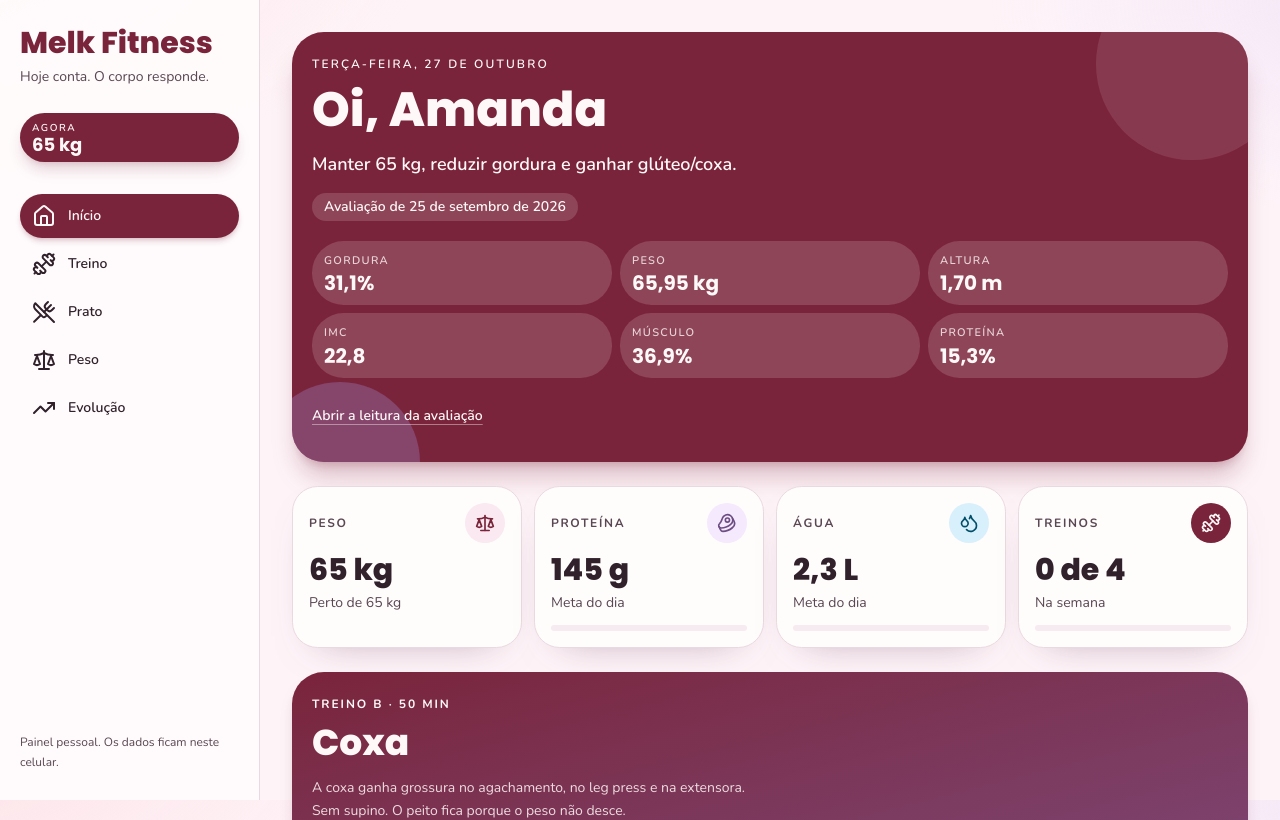
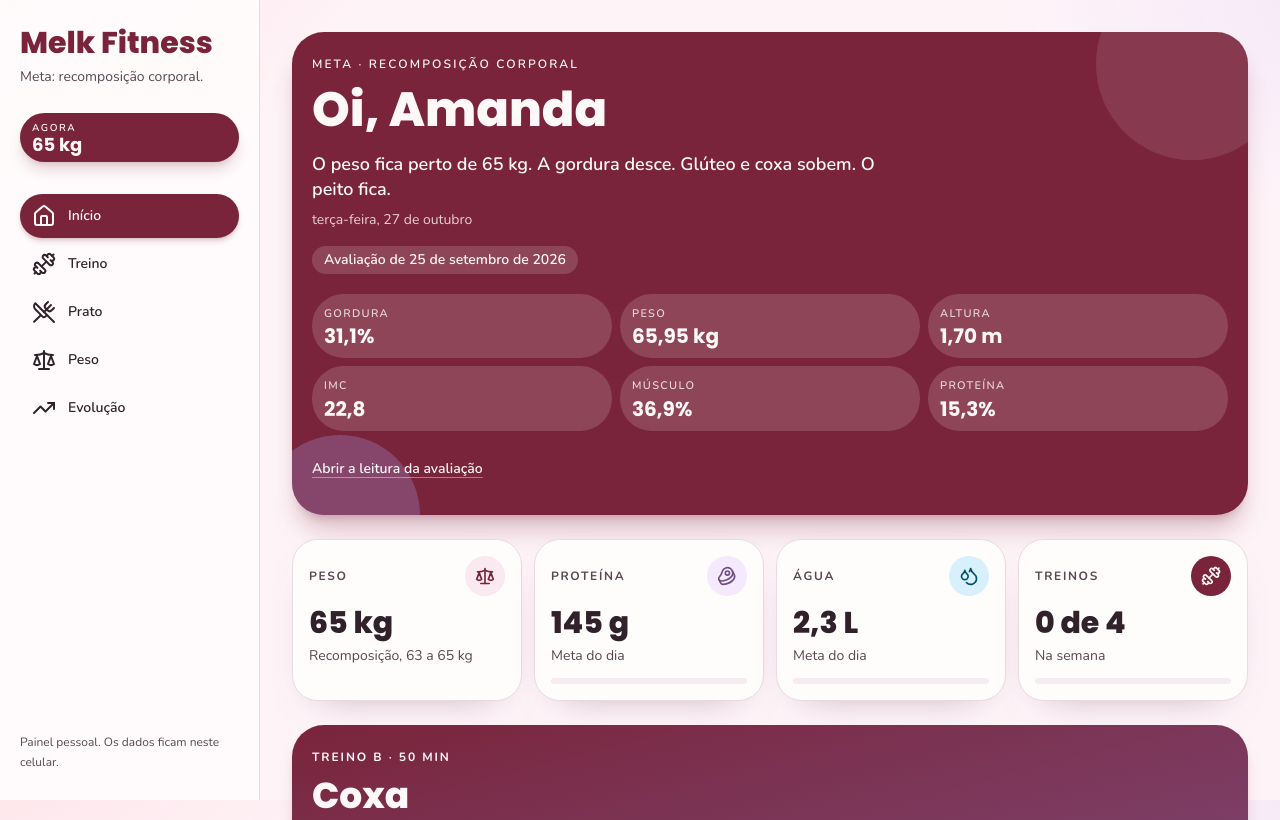
Before and after one commit to Gabriel7z/Melk-Fitness, a Next.js app: page / in a window 1280 px wide. Shown: the top 820 px of the page. Built offline with nearby package versions, Linux system fonts and the light colour scheme.

Commit message:
Deixa a meta dela explícita: recomposição corporal.
Co-authored-by: ggabriel.ferreira.099 <ggabriel.ferreira.099@gmail.com>

```diff
--- a/src/app/page.tsx
+++ b/src/app/page.tsx
@@ -108,13 +108,17 @@ export default function HomePage() {
           aria-hidden
         />
         <p className="relative text-xs font-semibold tracking-[0.18em] uppercase">
-          {today ? formatLongDate(today.key) : "Seu painel"}
+          Meta · recomposição corporal
         </p>
         <h1 className="font-heading relative mt-2 text-4xl leading-tight font-extrabold md:text-5xl">
           {name ? `Oi, ${name}` : "Oi"}
         </h1>
         <p className="relative mt-3 max-w-xl text-lg leading-snug font-semibold">
-          Manter 65 kg, reduzir gordura e ganhar glúteo/coxa.
+          O peso fica perto de 65 kg. A gordura desce. Glúteo e coxa sobem. O
+          peito fica.
+        </p>
+        <p className="relative mt-2 text-sm text-primary-foreground/80">
+          {today ? formatLongDate(today.key) : "Sem dieta de emagrecer."}
         </p>
         <p className="relative mt-4 inline-flex rounded-full bg-white/15 px-3 py-1 text-sm font-semibold">
           Avaliação de {BODY_SCAN.dateLabel}
@@ -142,7 +146,7 @@ export default function HomePage() {
           icon={Scale}
           label="Peso"
           value={formatWeight(profile.weightKg)}
-          hint="Perto de 65 kg"
+          hint="Recomposição, 63 a 65 kg"
           tone="rose"
           delay="40ms"
         />
@@ -205,7 +209,7 @@ export default function HomePage() {
           Objetivos
         </h2>
         <p className="mt-1 text-sm leading-relaxed text-muted-foreground">
-          O foco é glúteo e coxa. A barriga desce com a gordura. O peito fica.
+          Uma meta só: recomposição corporal. A forma muda. A balança não vai para 60 kg.
         </p>
         <div className="mt-4 grid gap-3 sm:grid-cols-2">
           {GOALS.map((goal, index) => (
--- a/src/app/peso/page.tsx
+++ b/src/app/peso/page.tsx
@@ -35,15 +35,15 @@ export default function PesoPage() {
   return (
     <div>
       <PageHeader
-        eyebrow="Peso ideal"
+        eyebrow="A meta dela"
         title={
           usingScan
-            ? "O peso fica. A gordura sai."
+            ? "Recomposição corporal"
             : `${formatWeight(live.weightKg)} não é uma sentença.`
         }
       >
         {usingScan
-          ? `Com 1,70 m, ${formatWeight(live.weightKg)} já é um peso de ficar. A última avaliação, de ${BODY_SCAN.dateLabel}, mostrou gordura alta (${formatNumber(BODY_SCAN.fatPercent, 1)}%) e músculo esquelético já excelente (${formatNumber(BODY_SCAN.skeletalMusclePercent, 1)}%). A proteína da ficha veio baixa. O plano é perder gordura e ganhar massa, com a balança entre ${formatNumber(live.weightKg - 2, 0)} e ${formatNumber(live.weightKg, 0)} kg.`
+          ? `A meta é recomposição: perder gordura e ganhar músculo no glúteo e na coxa, com o peito no lugar. Com 1,70 m, ${formatWeight(live.weightKg)} já é um peso de ficar. A avaliação de ${BODY_SCAN.dateLabel} mostrou gordura alta (${formatNumber(BODY_SCAN.fatPercent, 1)}%) e músculo esquelético excelente (${formatNumber(BODY_SCAN.skeletalMusclePercent, 1)}%). A balança fica entre ${formatNumber(live.weightKg - 2, 0)} e ${formatNumber(live.weightKg, 0)} kg.`
           : "O mesmo peso é definição em uma altura e é ajuste em outra. Para glúteo maior, coxa grossa, barriga chapada e peito no lugar, a faixa importa mais do que um número redondo."}
       </PageHeader>
 
--- a/src/app/prato/page.tsx
+++ b/src/app/prato/page.tsx
@@ -34,7 +34,7 @@ export default function PratoPage() {
   return (
     <div>
       <PageHeader eyebrow="Alimentação" title="Você vai comer.">
-        Sem superávit: o peso não sobe. A ficha marcou a proteína como baixa,
+        A comida serve a recomposição corporal. Sem superávit: o peso não sobe. A ficha marcou a proteína como baixa,
         então ela fica alta aqui para o músculo entrar no lugar da gordura. O
         carboidrato do dia de treino segura o glúteo e o peito.
       </PageHeader>
--- a/src/components/app-shell.tsx
+++ b/src/components/app-shell.tsx
@@ -50,7 +50,7 @@ export function AppShell({ children }: { children: React.ReactNode }) {
           Melk Fitness
         </Link>
         <p className="mt-2 text-sm leading-relaxed text-muted-foreground">
-          Hoje conta. O corpo responde.
+          Meta: recomposição corporal.
         </p>
         <div className="mt-6">
           <WeightPill value={weight} />
@@ -95,7 +95,7 @@ export function AppShell({ children }: { children: React.ReactNode }) {
               Melk Fitness
             </Link>
             <p className="mt-2 max-w-[16rem] text-sm leading-snug text-muted-foreground">
-              Hoje conta. O corpo responde.
+              Meta: recomposição corporal.
             </p>
           </div>
           <WeightPill value={weight} />
--- a/src/components/scan-card.tsx
+++ b/src/components/scan-card.tsx
@@ -31,8 +31,9 @@ export function ScanCard({ compact = false }: { compact?: boolean }) {
           1,70 m, IMC {formatNumber(BODY_SCAN.bmi, 1)}. Gordura alta. Músculo
           esquelético {formatNumber(BODY_SCAN.skeletalMusclePercent, 1)}%, já
           excelente. Proteína da ficha,{" "}
-          {formatNumber(BODY_SCAN.proteinPercent, 1)}%, veio baixa. A meta de
-          hoje é o peso parado e a gordura descendo.
+          {formatNumber(BODY_SCAN.proteinPercent, 1)}%, veio baixa. A meta é
+          recomposição corporal: peso parado, gordura descendo, músculo no
+          glúteo e na coxa.
         </p>
       </Link>
     );
--- a/src/lib/body.ts
+++ b/src/lib/body.ts
@@ -106,7 +106,7 @@ export function assess(profile: Profile): Assessment | null {
     mode = "recomp";
     goalLow = weightKg - 2;
     goalHigh = weightKg;
-    headline = "O peso fica. A gordura sai.";
+    headline = "Recomposição corporal. O peso fica, a gordura sai.";
     detail = `A avaliação de ${scan.dateLabel} mediu ${formatNumber(scan.fatPercent, 1)}% de gordura (${formatNumber(scan.fatKg, 1)} kg) em ${formatNumber(scan.weightKg, 2)} kg. O IMC de hoje, ${imc}, está na faixa saudável. O que a balança chamou de “levemente acima” é a gordura, marcada como alta. O músculo esquelético já veio excelente: ${formatNumber(scan.skeletalMusclePercent, 1)}%, ${formatNumber(scan.skeletalMuscleKg, 1)} kg. A proteína da ficha veio baixa, ${formatNumber(scan.proteinPercent, 1)}%. A balança sugeriu perder ${formatNumber(scan.scaleCutKg, 1)} kg e ir para perto de ${scan.scaleTargetKg} kg. Esse corte levaria peito e glúteo junto. A meta é ficar entre ${formatNumber(goalLow, 1)} e ${formatNumber(goalHigh, 1)} kg, com a gordura caminhando de ${formatNumber(scan.fatPercent, 1)}% para perto de ${scan.fatGoalPercent}%, e mais músculo na coxa e no glúteo. Gordura visceral ${scan.visceralFat} já está numa faixa tranquila.`;
     kcalRaw = tdee - 200;
   } else if (bmi >= 27) {
@@ -165,7 +165,7 @@ export function assess(profile: Profile): Assessment | null {
   const carbs = Math.max(0, Math.round((kcal - protein * 4 - fat * 9) / 4));
   const modeLabel: Record<PlanMode, string> = {
     deficit: "Déficit leve",
-    recomp: "Recomposição",
+    recomp: "Recomposição corporal",
     maintenance: "Manutenção",
     surplus: "Superávit leve",
   };
```
